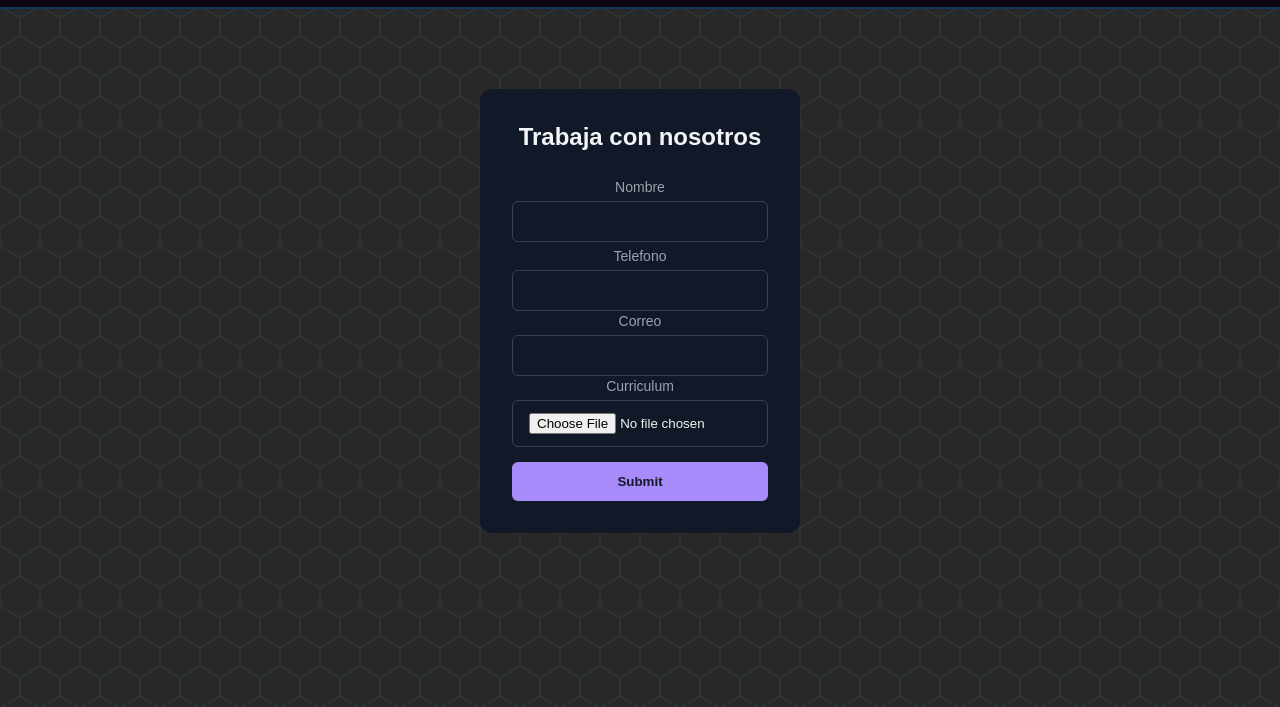
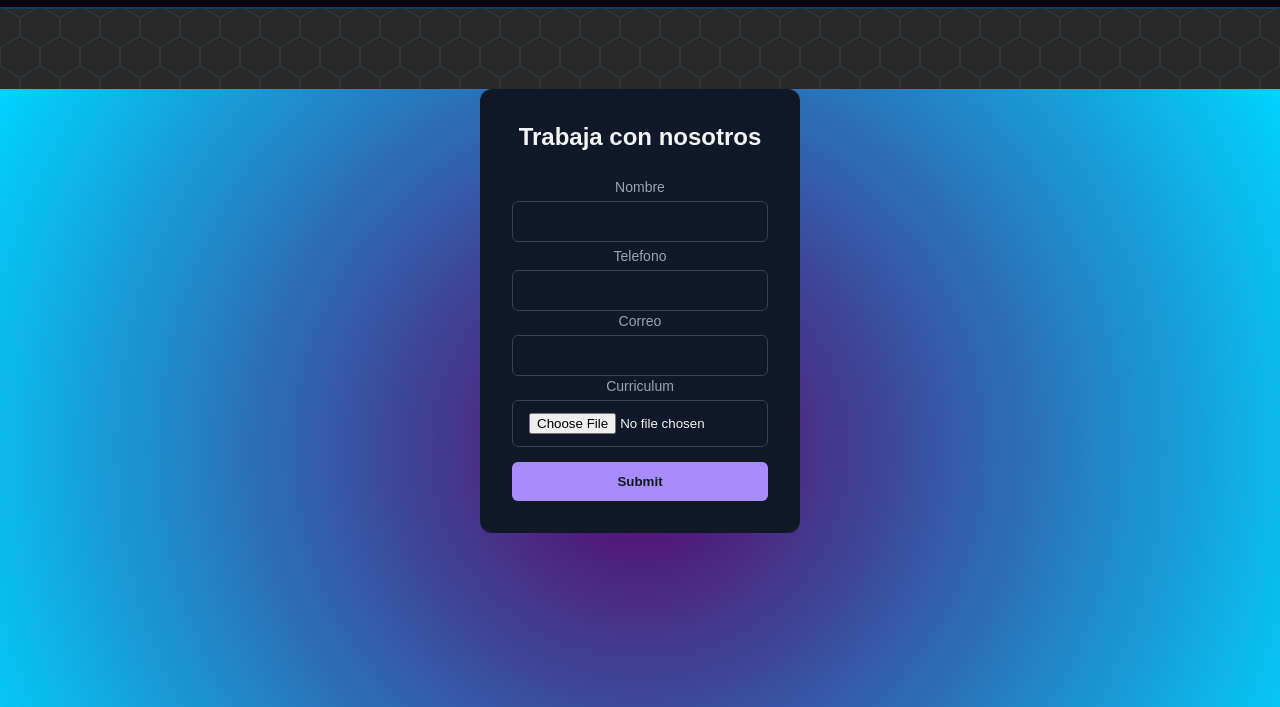
Before and after one commit to Lobato206/PaginaWebHTML, a plain HTML site: page trabajaconnosotros.html in a window 1280 px wide. Shown: the part 93-800 px from the top of the page. Drawn offline with Linux system fonts and the light colour scheme.

Commit message:
background trabajo

```diff
--- a/css/Style.css
+++ b/css/Style.css
@@ -326,7 +326,8 @@ body{
 .info-box a:hover{
   color: #ffae00;
 }
-.main-princ{
+.main-trabajo{
+  background-image: radial-gradient(circle, #5c0067 0%, #00d4ff 100%);
   margin-top: 80px;
   background: linear-gradient( rgba(0, 0, 0, 0.75),rgba(0, 0, 0, 0.75),rgba(0,0,0,0), rgba(0,0,0,0)),;
   height: 90vh;
@@ -335,6 +336,8 @@ body{
   align-items:start;
   text-align: center;
   margin-bottom: 20px;
+  background: 100;
+
 }
 
 /*Inicio de subir curriculum*/
--- a/trabajaconnosotros.html
+++ b/trabajaconnosotros.html
@@ -26,7 +26,7 @@
 
   </header><!--Aqui va la barra negra de arriba-->
 
-  <main class="main-princ">
+  <main class="main-trabajo">
     <div class="form-section">
         <div class="form-container">
             <p class="title">Trabaja con nosotros</p>
```
